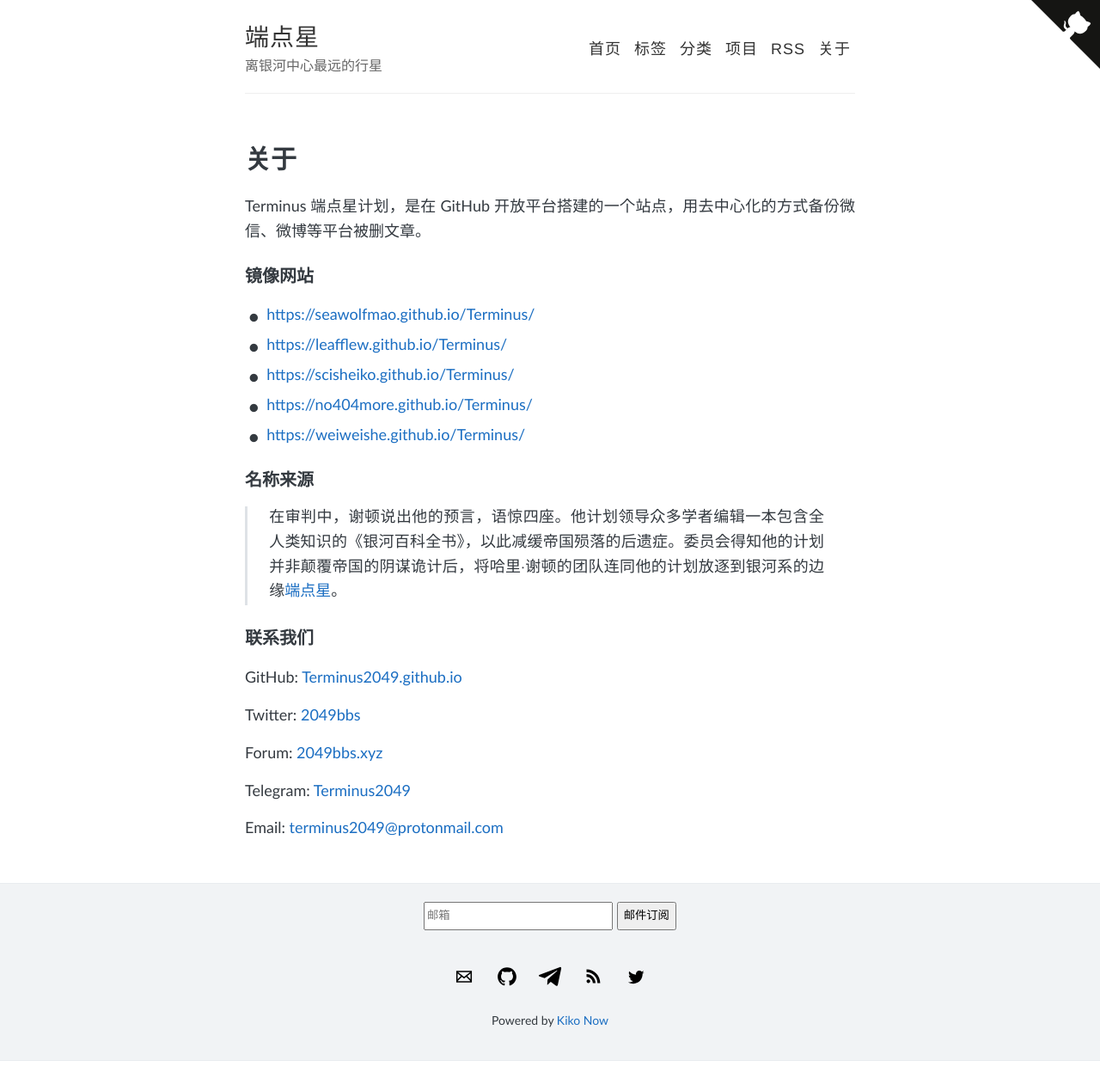
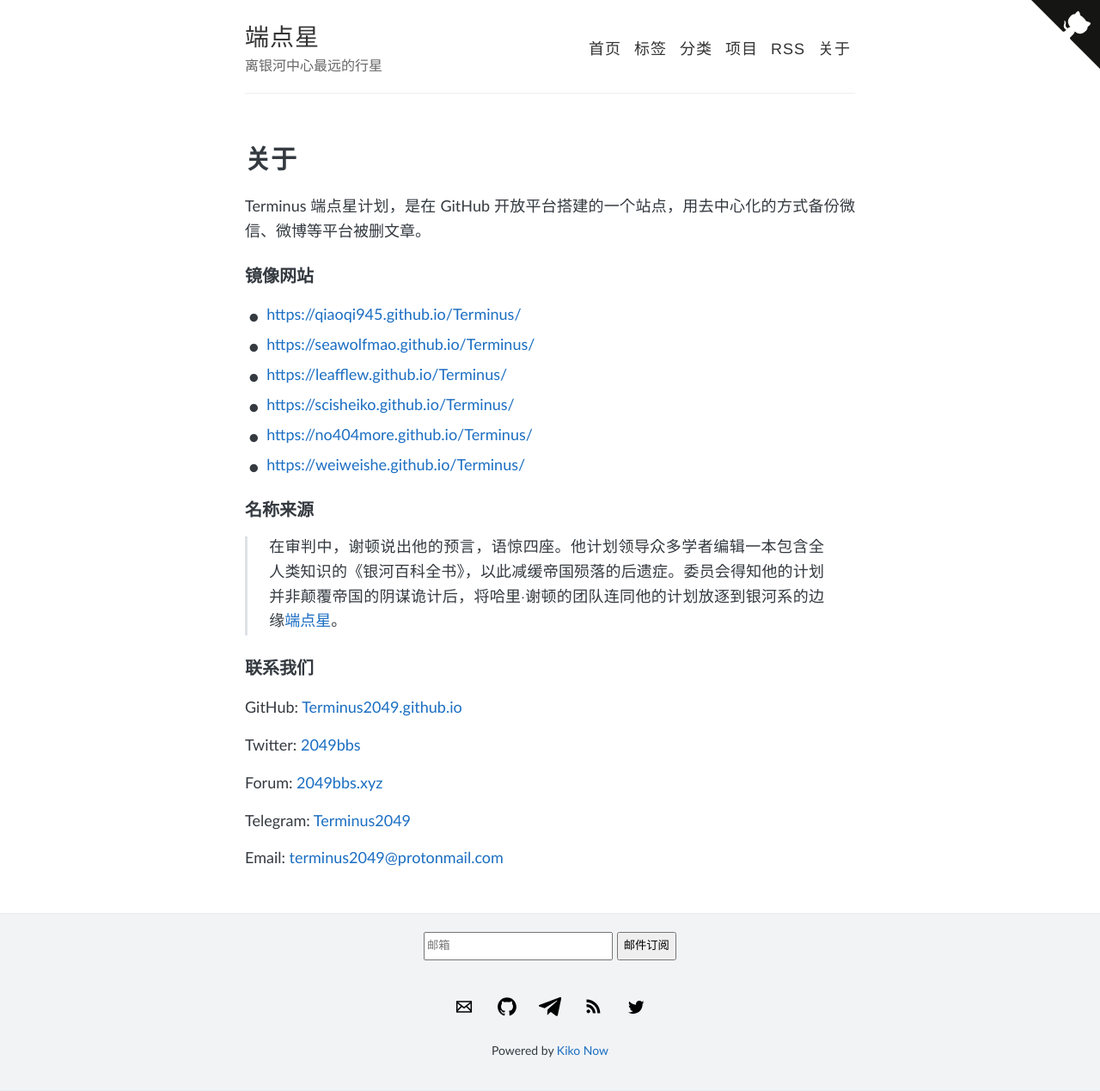
Before and after one commit to Terminus2049/Terminus2049.github.io, a Jekyll site: the page built from about.html, in a window 1280 px wide. Shown: the whole page at 86% size. Built offline with Jekyll 4.4.1, drawn with Linux system fonts in a browser that asks for light colours; before the commit the page ends 1234 px from its top, so only the background shows below that.

Commit message:
new mirror

```diff
--- a/about.html
+++ b/about.html
@@ -13,6 +13,7 @@
 <h3>镜像网站</h3>
 
 <ul>
+  <li><a href="https://qiaoqi945.github.io/Terminus/">https://qiaoqi945.github.io/Terminus/</a></li>
   <li><a href="https://seawolfmao.github.io/Terminus/">https://seawolfmao.github.io/Terminus/</a></li>
   <li><a href="https://leafflew.github.io/Terminus/">https://leafflew.github.io/Terminus/</a></li>
   <li><a href="https://scisheiko.github.io/Terminus/">https://scisheiko.github.io/Terminus/</a></li>
```
Also changed, not shown: README.md.
